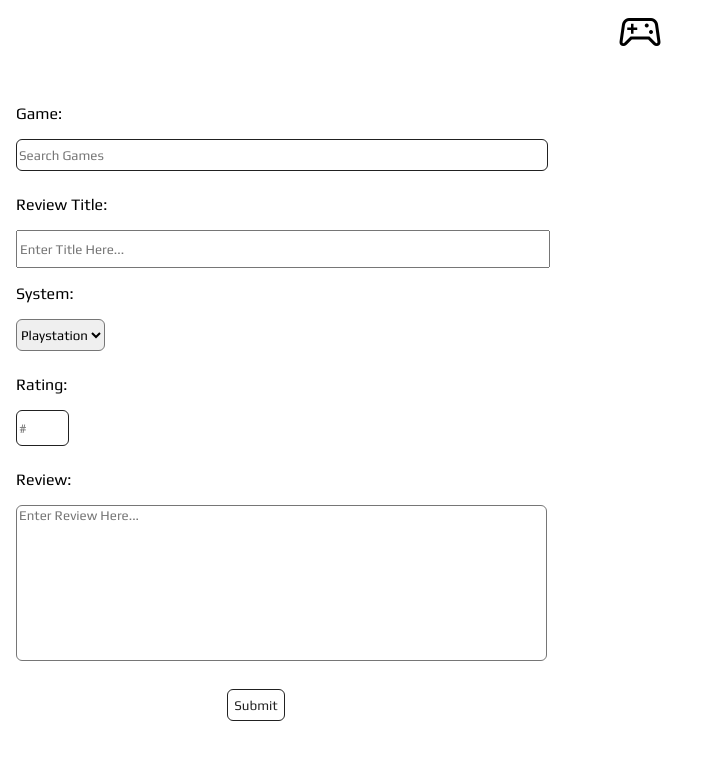
After one commit to iksmith/Mini-Projects, a Node server app: page /create.ejs in a window 1280 px wide. The commit adds this page. Shown: the top 760 px of the page, without its empty margins (0-708 px from the left). Run offline with Node 20, Linux system fonts and the light colour scheme.

Commit message:
Update CSS 4/23/2024 Add API KEY

```diff
--- a/Game Reviews/index.js
+++ b/Game Reviews/index.js
@@ -20,7 +20,9 @@ const db = new pg.Client ({
 // Remove Comment when ready for Database
 // db.connect();
 
-
+// Giantbomb.com API Key - No Rate Limits
+const API_KEY = "972df4c2f27c4047bad59d46af3c50d92a83d377"
+const URL = `URL: https://www.giantbomb.com/api/game/[guid]/?api_key=${API_KEY}&format=json`
 
 // Serve static files from the "public" directory
 app.use(express.static(path.join(__dirname, 'public')));
@@ -31,7 +33,16 @@ app.get('/', (req, res) => {
     res.render('index.ejs')
 })
 
-// Add a closing parenthesis here
+app.get('/index', (req, res) => {
+    res.render('index.ejs')
+})
+
+app.get('/create.ejs', (req, res) => {
+    res.render('create.ejs');
+});
+
+// Use this API: https://rawg.io/ - Game API - Not working
+// Another Game API: https://www.giantbomb.com/api/documentation/ - Need to validate
 
 // Start the server
 app.listen(port, () => {
--- a/Game Reviews/public/css/styles.css
+++ b/Game Reviews/public/css/styles.css
@@ -2,6 +2,11 @@
 
 * {
     font-family:  "Play", "Roboto", arial;
+}
+
+body {
+   margin-left: 1rem;
+   margin-right: 1rem;
 }
 
 .logo {
@@ -16,7 +21,7 @@
     text-decoration: none;
 }
 
-/* Main Section */
+/* Main Page */
 .mainHeader {
     display: flex;
     justify-content: space-between;
@@ -35,3 +40,71 @@
     text-decoration: none;
     align-items: center;
 }
+
+/* Create Page */
+
+.createBody {
+    margin-top: 2rem;
+}
+
+.createInner {
+    display: flex;
+    flex-direction: column;
+    align-items: left;
+    /* Remove this to readjust submit btn location */
+    width: 30rem;
+}
+
+.gameSelect {
+    margin-bottom: 1.5rem;
+}
+
+.gameSearch {
+    border-radius: 6px;
+    border: solid 1px #212121;
+}
+
+.platformSelect {
+    margin-bottom: 1.5rem;
+}
+
+.platformOpt {
+    border-radius: 6px;
+}
+
+.ratingSelect {
+    margin-bottom: 1.5rem;
+}
+
+.ratingOpt {
+    border-radius: 6px;
+    border: solid 1px #212121;
+}
+
+.reviewText {
+    margin-bottom: 1.5rem;
+}
+
+.textBox {
+    border-radius: 6px;
+}
+
+.submitBtn {
+    display: flex;
+    justify-content: center;
+    margin-top: 1.5rem;
+}
+
+.submitReview {
+    background-color: transparent;
+    color: #212121;
+    border: 1px solid #212121;
+    transition: ease-in-out .2s;
+    border-radius: 6px;
+}
+
+.submitReview:hover {
+    background-color: #212121;
+    color: white;
+    cursor: pointer;
+}
--- /dev/null
+++ b/Game Reviews/views/create.ejs
@@ -0,0 +1,42 @@
+<!-- HTML info -->
+<%- include('partials/header') %>
+
+<!-- Navigation Bar -->
+<%- include('partials/navbar') %>
+
+<div class="createBody">
+    <div class="createInner">
+        <form action="" method="POST">
+                <div class="gameSelect">
+                    <!-- This should also generate cover art -->
+                    <p>Game:</p>
+                    <input class="gameSearch" type="search" name="" id="" placeholder="Search Games" size="68" style="height: 2rem">
+                </div>
+                <div class="titleSection">
+                    <p>Review Title:</p>
+                    <input class="titleOpt" type="text" name="" id="" placeholder="Enter Title Here..." size="68" style="height: 2rem;">
+                </div>
+                <div class="platformSelect">
+                    <p>System:</p>
+                    <select class="platformOpt" name="system" id="systemSelect" style="height: 2rem;">
+                        <option value="playstation">Playstation</option>
+                        <option value="xbox">Xbox</option>
+                        <option value="nintendo">Nintendo</option>
+                        <option value="pc">PC</option>
+                    </select>
+                </div>
+                <div class="ratingSelect">
+                    <p>Rating:</p>
+                    <input class="ratingOpt" type="number" name="" id="" min="1" max="10" placeholder="#" style="height: 2rem;">
+                </div>
+
+                <div class="reviewText">
+                    <p>Review:</p>
+                    <textarea class="textBox" name="" id="" cols="68" rows="10" style="resize: none;" placeholder="Enter Review Here..."></textarea>
+                </div>
+                <div class="submitBtn">
+                    <button class="submitReview" type="submit" style="height: 2rem;">Submit</button>
+                </div>
+        </form>
+    </div>
+</div>
--- a/Game Reviews/views/index.ejs
+++ b/Game Reviews/views/index.ejs
@@ -12,15 +12,16 @@
                 <div class="sectionTitle">
                     <h2>Game Reviews</h2>
                 </div>
+                <!-- add review btn -->
                 <div class="addReview">
-                    <a href=""><span class="material-symbols-outlined addReviewBtn">add_circle</span></a>
+                    <a href="/create.ejs"><span class="material-symbols-outlined addReviewBtn">add_circle</span></a>
                 </div>
             </div>
 
             <div class="content">
                 <div class="innerContent">
                     <!-- Bring Review Section in from partials -->
-                    <%- include('partials/review') %>
+                    <%- include('partials/reviewComponent') %>
                 </div>
             </div>
         </div>
--- a/Game Reviews/views/partials/navbar.ejs
+++ b/Game Reviews/views/partials/navbar.ejs
@@ -2,9 +2,9 @@
     <div class="innerNav">
         <div class="logo">
             <div class="iconLink">
-                <a href="" class="anchorCSS">
+                <a href="/index" class="anchorCSS">
                     <span class="material-symbols-outlined logoIcon" style="font-size: 48px">
-                    sports_esports
+                        sports_esports
                     </span>
                 </a>
             </div>
--- /dev/null
+++ b/Game Reviews/views/review.ejs
@@ -0,0 +1,3 @@
+<%- include('partials/header') %>
+<%- include('partials/navbar') %>
+<h1>Hello World</h1>
```
Also changed, not shown: Game Reviews/views/partials/reviewComponent.ejs (renamed from Game Reviews/views/partials/review.ejs), 1 other file.
